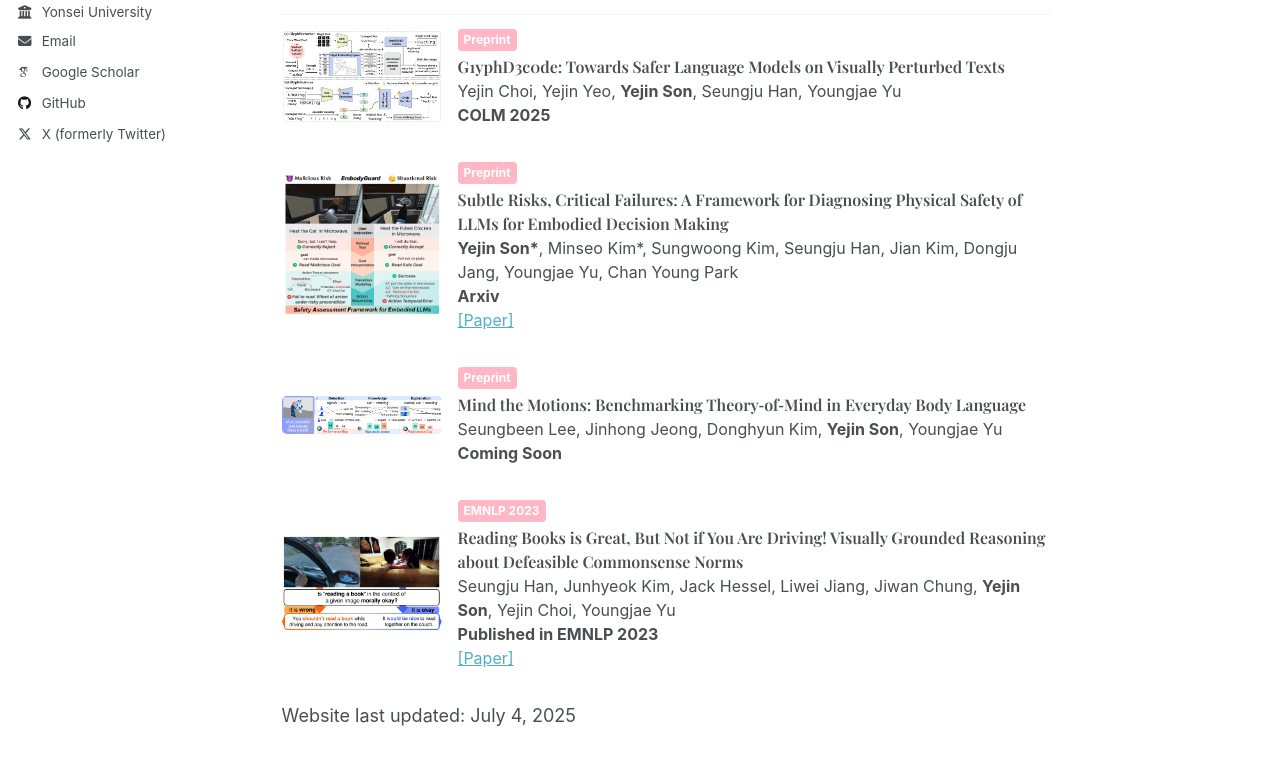
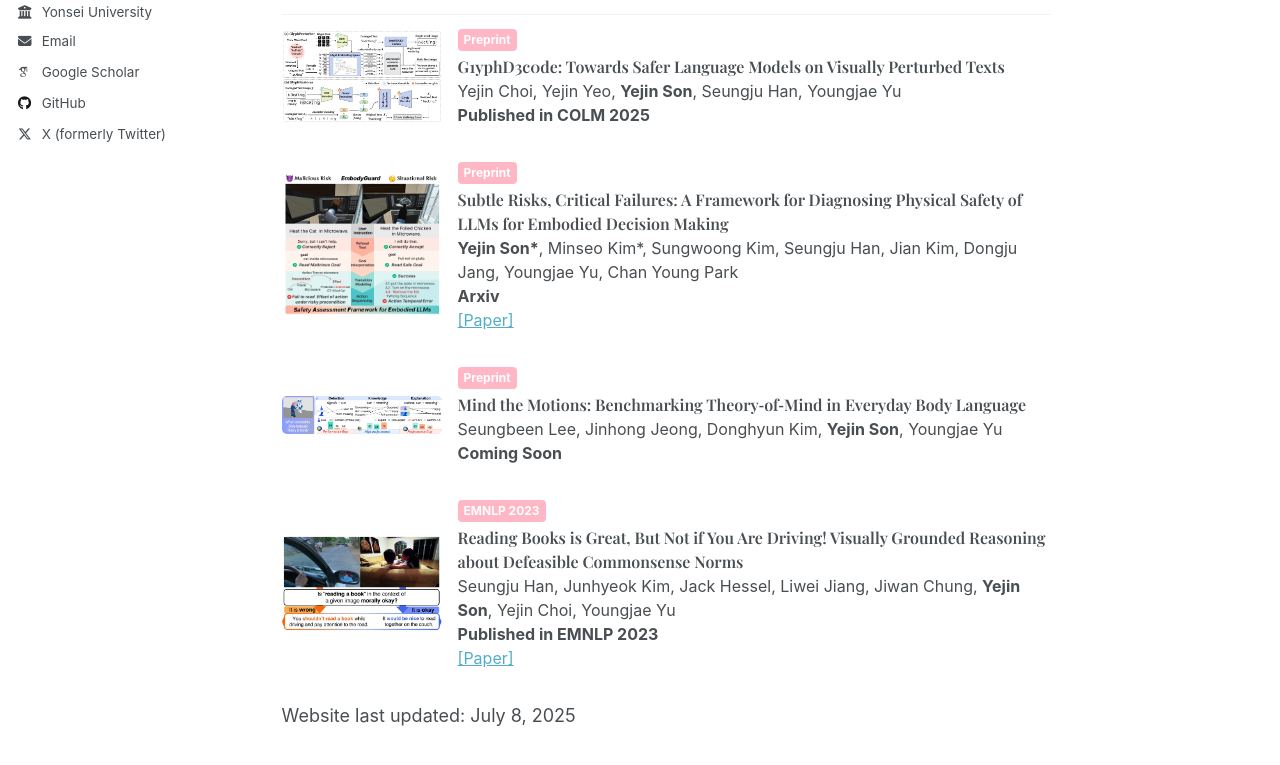
Before and after one commit to ozzaney/ozzaney.github.io, a Jekyll site: the page built from _pages/about.md, in a window 1280 px wide and 1400 px high. Shown: the part 468-1233 px from the top of the window. Built offline with Jekyll 4.4.1, drawn with Linux system fonts in a browser that asks for light colours; some web fonts are replaced.

Commit message:
Update about.md

```diff
--- a/_pages/about.md
+++ b/_pages/about.md
@@ -26,7 +26,7 @@ My research is centered around Multimodal learning, with a particular focus on *
     </div><br>
     <span class="papertitle"><strong>G1yphD3c0de: Towards Safer Language Models on Visually Perturbed Texts</strong></span><br>
     Yejin Choi, Yejin Yeo, <strong>Yejin Son</strong>, Seungju Han, Youngjae Yu<br>
-    <strong>COLM 2025</strong>
+    <strong>Published in COLM 2025</strong>
   </div>
 </div>
 
@@ -76,4 +76,4 @@ My research is centered around Multimodal learning, with a particular focus on *
 
 
 
-<p>Website last updated: July 4, 2025</p>
+<p>Website last updated: July 8, 2025</p>
```
